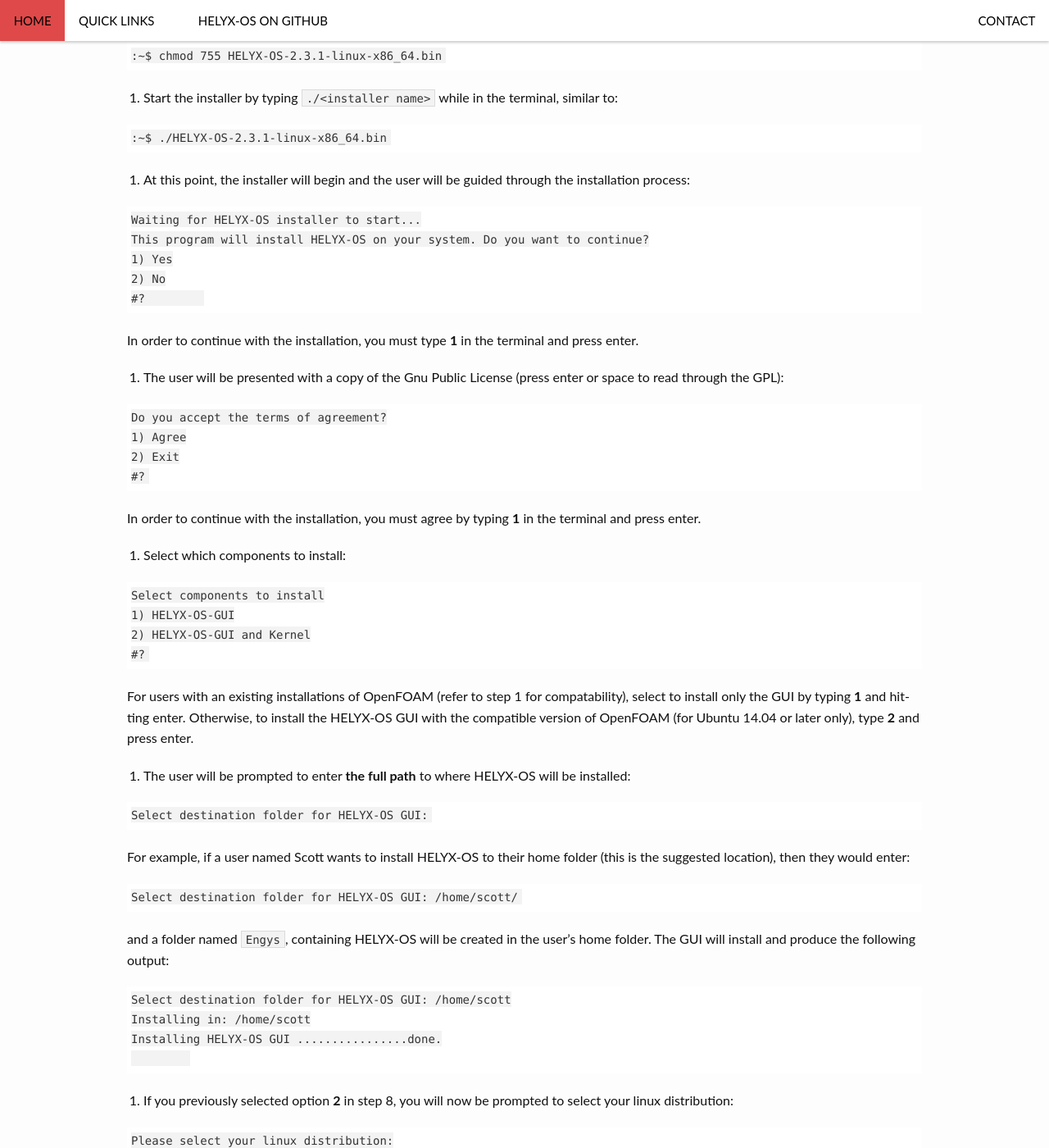
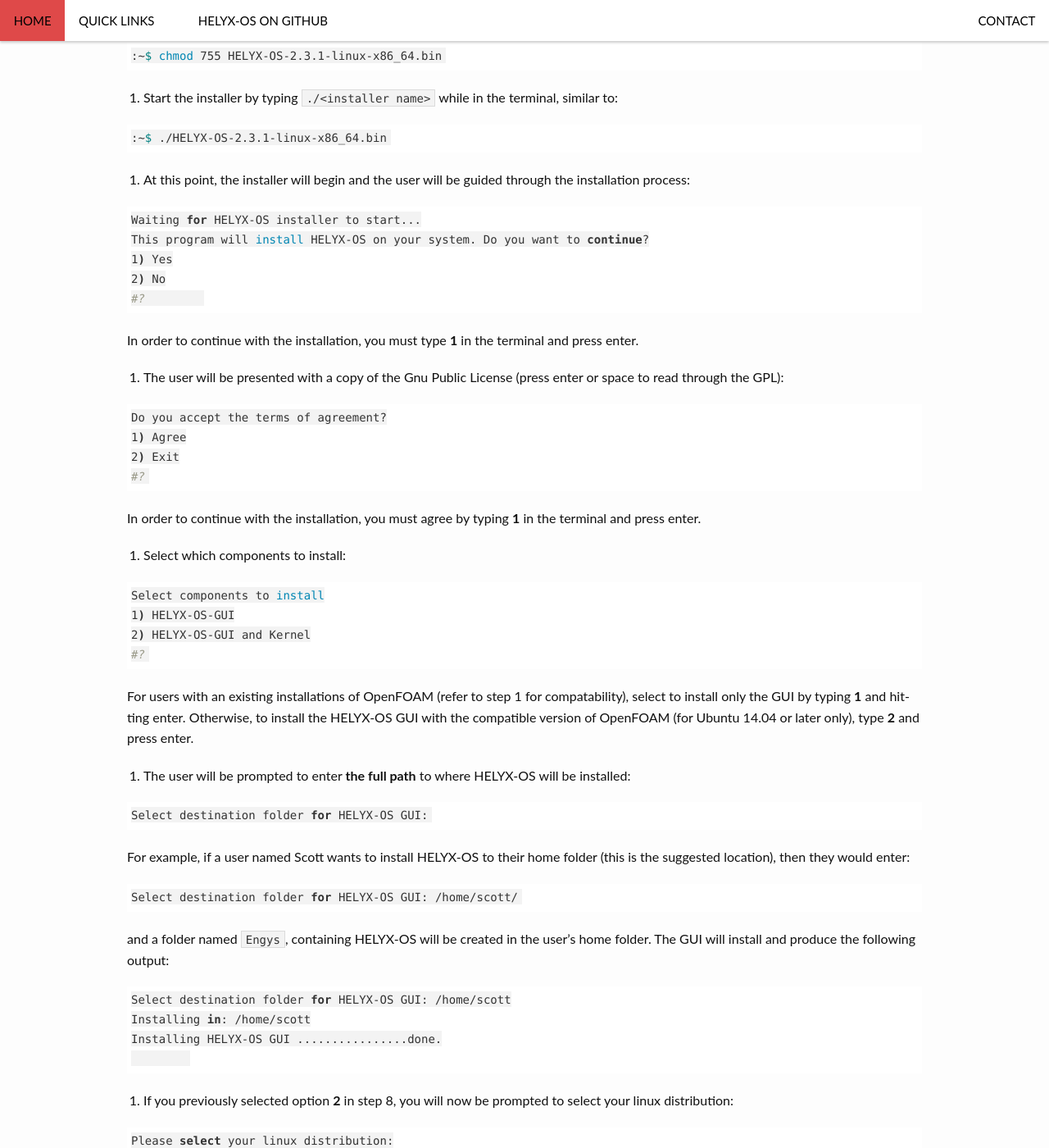
Before and after one commit to ENGYS/HELYX-OS, a Jekyll site: the page built from pages/installation.md, in a window 1280 px wide and 1400 px high, scrolled down 751 px. Shown: the whole window at 82% size. Built offline with Jekyll 4.4.1, drawn with Linux system fonts in a browser that asks for light colours; some of the changed text lies outside the part shown.

Commit message:
Update installation.md

````diff
--- a/pages/installation.md
+++ b/pages/installation.md
@@ -11,24 +11,27 @@
 
 2.  Download the [latest 64 Bit binary of HELYX-OS](https://github.com/ENGYS/HELYX-OS/releases/download/v2.3.1/HELYX-OS-2.3.1-linux-x86_64.bin) from the [project releases](https://github.com/ENGYS/HELYX-OS/releases) or the [project front page](http://engys.github.io/HELYX-OS/).  The installer name will have the form:
 
-```
+```sh
 HELYX-OS-<version>-linux-x86_64.bin
 ```
+
 3.  Once the binary is downloaded, open a Linux terminal and navigate through the terminal to the location of the newly downloaded HELYX-OS installer.
 
 4.  Change the permissions of the installer by executing ```chmod 755 <installer name>``` in the terminal, similar to:
 
-```
+```sh
 :~$ chmod 755 HELYX-OS-2.3.1-linux-x86_64.bin
 ```
+
 5.  Start the installer by typing ```./<installer name>``` while in the terminal, similar to:
 
-```
+```sh
 :~$ ./HELYX-OS-2.3.1-linux-x86_64.bin
 ```
+
 6.  At this point, the installer will begin and the user will be guided through the installation process:
 
-```
+```sh
 Waiting for HELYX-OS installer to start...
 This program will install HELYX-OS on your system. Do you want to continue?
 1) Yes
@@ -40,7 +43,7 @@
 
 7.  The user will be presented with a copy of the Gnu Public License (press enter or space to read through the GPL):
 
-```
+```sh
 Do you accept the terms of agreement?
 1) Agree
 2) Exit
@@ -51,7 +54,7 @@
 
 8.  Select which components to install:
 
-```
+```sh
 Select components to install
 1) HELYX-OS-GUI
 2) HELYX-OS-GUI and Kernel
@@ -62,19 +65,19 @@
 
 9.  The user will be prompted to enter **the full path** to where HELYX-OS will be installed:
 
-```
+```sh
 Select destination folder for HELYX-OS GUI:
 ```
 
 For example, if a user named Scott wants to install HELYX-OS to their home folder (this is the suggested location), then they would enter:
 
-```
+```sh
 Select destination folder for HELYX-OS GUI: /home/scott/
 ```
 
 and a folder named ```Engys```, containing HELYX-OS will be created in the user's home folder.  The GUI will install and produce the following output:
 
-```
+```sh
 Select destination folder for HELYX-OS GUI: /home/scott
 Installing in: /home/scott
 Installing HELYX-OS GUI ................done.
@@ -83,7 +86,7 @@
 
 10.  If you previously selected option **2** in step 8, you will now be prompted to select your linux distribution:
 
-```
+```sh
 Please select your linux distribution:
 1) Ubuntu (14.04 or later)
 2) Other
@@ -94,7 +97,7 @@
 
 11.  To start HELYX-OS in the terminal, execute the ```HELYX-OS.sh``` file located in ```engys/HELYX-OS/v2.3.1``` directory similar to:
 
-```
+```sh
 :~$ ~/Engys/HELYX-OS/v2.3.1/HELYX-OS.sh
 ```
 
````
